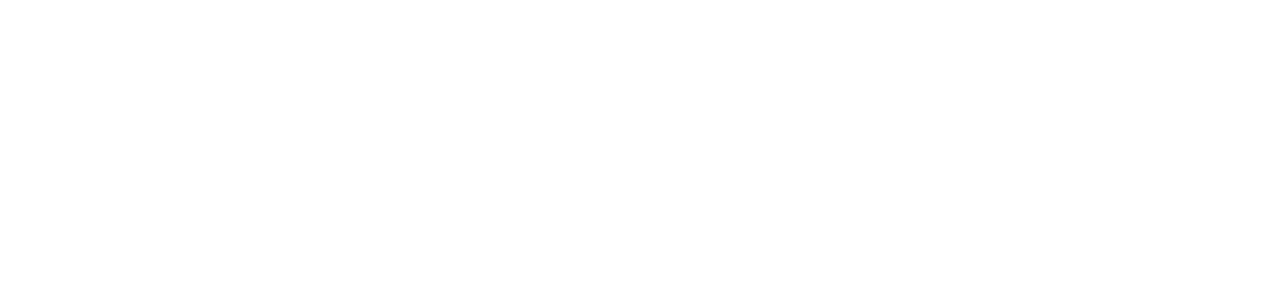
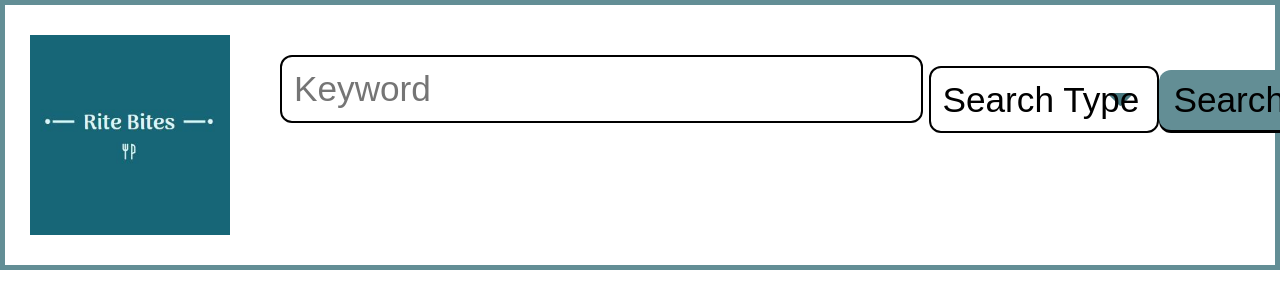
Before and after one commit to Steph-ohara/Rite-Bites, a plain HTML site: page index.html in a window 1280 px wide. Drawn offline with Linux system fonts and the light colour scheme.

Commit message:
created header with logo, search bar and buttons

```diff
--- a/assets/css/style.css
+++ b/assets/css/style.css
@@ -0,0 +1,135 @@
+* {
+    box-sizing: border-box;
+}
+
+body {
+    margin: 0;
+    padding: 0;
+    display: flex;
+}
+
+header {
+    background: white;
+    padding: 30px 25px;
+    border: 5px solid #638e95;
+    width: 100%;
+}
+
+.header img {
+    float: left;
+    width: 200px;
+    height: 200px;
+    background: #555;
+  }
+
+form {
+    display: flex;
+    align-items: flex-end;
+    flex-wrap: wrap;
+    position: relative;
+    top: 10px;
+    left: 50px;
+}
+
+form input {
+    outline: none;
+    border: none;
+    padding: 12px;
+    width: 100%;
+    font-size: 2.2rem;
+    border: 2px solid black;
+    border-radius: 12px;
+  }
+
+  form .form-group {
+    margin: 10px 6px 10px 0;
+    flex: 1;
+  }
+
+  .btn {
+    outline: none;
+    border: none;
+    display: inline-block;
+    padding: 10px 15px;
+    background: #638e95;
+    font-size: 2.2rem;
+    border-radius: 12px;
+    position: relative;
+    top: -3px;
+    box-shadow: 0 3px;
+  }
+
+  .btn:hover {
+    box-shadow: 0 2px black;
+    top: -2px;
+  }
+  .btn:active {
+    box-shadow: 0 0px black;
+    top: 0;
+  }
+
+.select-dropdown,
+.select-status {
+  display: block;
+  font-size: 2.2rem;
+  color: black;
+  padding: 12px;
+  width: 100%;
+  max-width: 100%;
+  margin: 0;
+  border: 2px solid black;
+  border-radius: 12px;
+  -moz-appearance: none;
+  -webkit-appearance: none;
+  appearance: none;
+  background-color: #fff;
+  background-image: url("../images/select-arrow.svg");
+  background-repeat: no-repeat, repeat;
+  background-position: right 0.7em top 50%, 0 0;
+  background-size: 0.65em auto, 100%;
+}
+
+.select-status {
+    font-size: 1.4rem;
+    padding: 4px 28px 4px 4px;
+    width: auto;
+  }
+
+  .select-dropdown::-ms-expand,
+.select-status::-ms-expand {
+  display: none;
+}
+
+.select-dropdown:hover,
+.select-status:hover {
+  border-color: #888;
+}
+
+.select-dropdown:focus,
+.select-status:focus {
+  border-color: #aaa;
+  box-shadow: 0 0 1px 3px rgba(59, 153, 252, 0.7);
+  box-shadow: 0 0 0 3px -moz-mac-focusring;
+  color: black;
+  outline: none;
+}
+.select-dropdown option,
+.select-status option {
+  font-weight: normal;
+  font-size: 2rem;
+}
+
+
+@media screen and (max-width: 980px) {
+   form .form-group {
+     flex: 1 100%;
+   }
+
+   form .form-group button {
+     width: 100%;
+   }
+
+   .task-list-wrapper {
+     flex-basis: 100%;
+ }
+}
--- a/assets/js/script.js
+++ b/assets/js/script.js
@@ -0,0 +1,3 @@
+var formEL = document.querySelector("#search-option");
+
+formEL.addEventListener("submit", createTaskHandler);
--- a/index.html
+++ b/index.html
@@ -5,8 +5,36 @@
     <meta http-equiv="X-UA-Compatible" content="IE=edge">
     <meta name="viewport" content="width=device-width, initial-scale=1.0">
     <title>Rite-Bites</title>
+    <link rel="stylesheet" href="./assets/css/style.css">
 </head>
+
 <body>
+    <header>
+        <div class="header">
+            <img src="./assets/images/logo.jpg" alt="logo" />
+          </div>
 
+        <form id="search-option">
+            <div class="form-group">
+                <input type="text" name="search-element" placeholder="Keyword" />
+            </div>
+
+            <div>
+                <select name="element-type" class="select-dropdown">
+                    <option value="" disabled selected>Search Type</option>
+                    <option value="Recipes">Recipes</option>
+                    <option value="Food Search">Food Search</option>
+                    <option value="UPC Scan">UPC Scan</option>
+                </select>
+            </div>
+
+            <div>
+                <button class="btn" type="submit">Search</button>
+            </div>
+
+        </form>
+    </header>
+
+    <script src="./assets/js/script.js"></script>
 </body>
 </html>
```
Also changed, not shown: assets/images/logo.jpg (added), assets/images/select-arrow.svg (added).
